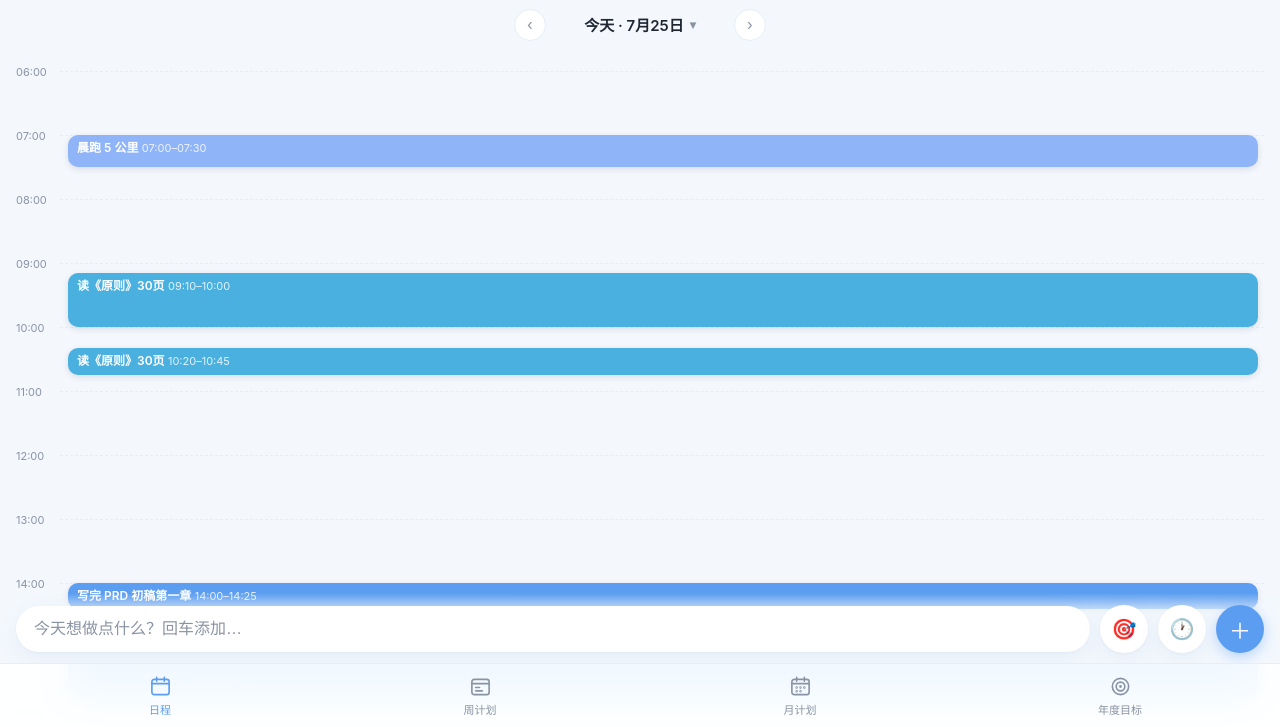
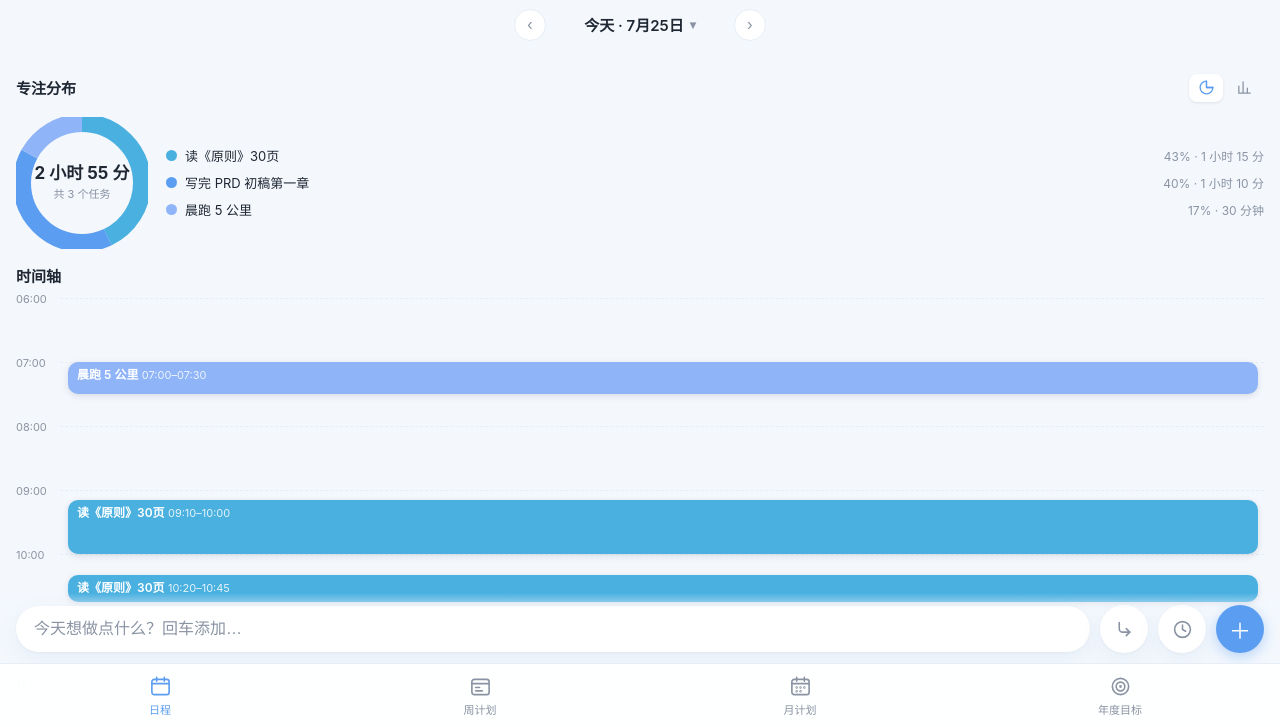
Before and after one commit to Narzis-ctr/stepping, a plain HTML site: page index.html in a window 1280 px wide. Both pictures are taken after a click on the element 1216 px from the left and 30 px from the top of the page. Shown: the part 73-800 px from the top of the page. Drawn offline with Linux system fonts and the light colour scheme.

Commit message:
专注分布加扇形/条形图切换(默认扇形)并前置 + 周/月计划也支持挂靠上级 + 图标统一为线性风格
Co-Authored-By: Claude <noreply@anthropic.com>

```diff
--- a/index.html
+++ b/index.html
@@ -248,16 +248,39 @@
   }
   .tl-block b{font-weight:600;}
   .tl-block .bt{opacity:.85;font-size:11px;}
+  .tl-sec-head{display:flex;align-items:center;justify-content:space-between;margin:0 0 12px;}
+  .tl-sec-head h3{font-size:15px;font-weight:700;margin:0;color:var(--ink);}
+  .tl-chart-toggle{display:flex;gap:4px;background:var(--bg);border-radius:10px;padding:3px;}
+  .tl-chart-toggle .seg{
+    width:34px;height:28px;border-radius:8px;display:flex;align-items:center;justify-content:center;
+    color:var(--sub);cursor:pointer;transition:.15s;user-select:none;
+  }
+  .tl-chart-toggle .seg svg{width:17px;height:17px;display:block;}
+  .tl-chart-toggle .seg.on{background:var(--card);color:var(--accent);box-shadow:0 1px 3px rgba(31,39,51,.1);}
   .tl-stats{margin-top:6px;}
-  .tl-stats h3{font-size:14px;font-weight:700;margin:0 0 10px;color:var(--ink);}
-  .tl-stat-row{display:flex;align-items:center;gap:9px;margin-bottom:12px;}
+  /* 饼（环形）图 */
+  .tl-pie-wrap{display:flex;align-items:center;gap:18px;margin-bottom:16px;}
+  .tl-pie{flex:0 0 auto;position:relative;width:132px;height:132px;}
+  .tl-pie svg{transform:rotate(-90deg);display:block;}
+  .tl-pie-center{position:absolute;inset:0;display:flex;flex-direction:column;align-items:center;justify-content:center;}
+  .tl-pie-center .big{font-size:17px;font-weight:700;color:var(--ink);line-height:1.1;}
+  .tl-pie-center .sm{font-size:11px;color:var(--sub);margin-top:2px;}
+  .tl-pie-legend{flex:1 1 auto;min-width:0;}
+  .tl-pie-legend .lg{display:flex;align-items:center;gap:8px;font-size:13px;color:var(--ink);margin-bottom:8px;}
+  .tl-pie-legend .lg:last-child{margin-bottom:0;}
+  .tl-pie-legend .lg .nm{flex:1 1 auto;min-width:0;overflow:hidden;text-overflow:ellipsis;white-space:nowrap;}
+  .tl-pie-legend .lg .vl{flex:0 0 auto;color:var(--sub);font-size:12px;}
+  /* 条形图 */
+  .tl-barchart{margin-bottom:14px;}
+  .tl-stat-row{display:flex;align-items:center;gap:9px;margin-bottom:14px;}
   .tl-dot{width:11px;height:11px;border-radius:50%;flex:0 0 auto;}
   .tl-stat-body{flex:1 1 auto;min-width:0;}
-  .tl-stat-top{display:flex;justify-content:space-between;font-size:13px;color:var(--ink);margin-bottom:4px;}
+  .tl-stat-top{display:flex;justify-content:space-between;font-size:13px;color:var(--ink);margin-bottom:5px;}
+  .tl-stat-top .nm{overflow:hidden;text-overflow:ellipsis;white-space:nowrap;}
   .tl-stat-top .mins{color:var(--sub);font-size:12px;flex:0 0 auto;margin-left:8px;}
-  .tl-bar{height:7px;border-radius:4px;background:var(--line);overflow:hidden;}
-  .tl-bar-fill{height:100%;border-radius:4px;}
-  .tl-total{text-align:center;font-size:13px;color:var(--sub);margin-top:2px;}
+  .tl-bar{height:9px;border-radius:5px;background:var(--line);overflow:hidden;}
+  .tl-bar-fill{height:100%;border-radius:5px;transition:width .3s;}
+  .tl-total{text-align:center;font-size:13px;color:var(--sub);margin:2px 0 24px;}
   .cal-mask{
     position:fixed;inset:0;background:rgba(32,35,46,.28);backdrop-filter:blur(2px);
     display:flex;align-items:flex-end;justify-content:center;z-index:50;
@@ -371,8 +394,8 @@
     <div class="parent-hint" id="parentHint"></div>
     <div class="input-row">
       <input id="taskInput" class="main-input" type="text" placeholder="添加任务，回车提交…" autocomplete="off" />
-      <button class="icon-btn" id="parentBtn" title="挂到上级目标">🎯</button>
-      <button class="icon-btn" id="timeBtn" title="设置时间">🕐</button>
+      <button class="icon-btn" id="parentBtn" title="挂到上级目标"><svg viewBox="0 0 24 24" width="21" height="21" fill="none" stroke="currentColor" stroke-width="1.8" stroke-linecap="round" stroke-linejoin="round"><path d="M6 4v7a4 4 0 0 0 4 4h8"/><path d="M14 11l4 4-4 4"/></svg></button>
+      <button class="icon-btn" id="timeBtn" title="设置时间"><svg viewBox="0 0 24 24" width="21" height="21" fill="none" stroke="currentColor" stroke-width="1.8" stroke-linecap="round" stroke-linejoin="round"><circle cx="12" cy="12" r="9"/><path d="M12 7v5l3.5 2"/></svg></button>
       <button class="submit" id="submitBtn">＋</button>
     </div>
   </div>
@@ -432,6 +455,7 @@ let current = 0;       // 日程内当前清单索引
 let useTime = false;   // 是否展开时间选择
 let currentDate = todayStr();   // 日程当前查看的日期
 let dayMode = "list";  // 日程视图：list 清单 | timeline 时间轴
+let chartMode = "pie"; // 专注分布图：pie 扇形 | bar 条形
 let pendingParentId = null;   // 新任务待挂靠的上级目标 id
 
 /* ---------- 日期工具 ---------- */
@@ -862,13 +886,49 @@ function daySessions(dateStr_){
 }
 function renderTimeline(){
   const sessions=daySessions(currentDate);
-  const wrap=document.createElement("div");
-  wrap.className="timeline-wrap";
   if(!sessions.length){
     singleEl.innerHTML='<div class="tl-empty"><span class="big">🍅</span>今天还没有专注记录<br>点任务上的「▶ 专注」开始第一段番茄钟</div>';
     return;
   }
-  // 自动适配范围：最早开始 → 最晚结束，上下各留 ~30 分钟，整点对齐
+  const wrap=document.createElement("div");
+  wrap.className="timeline-wrap";
+
+  // —— 专注分布：默认扇形图，可切条形图（放在最前面）——
+  const byTask={};
+  sessions.forEach(s=>{ (byTask[s.task.id] ||= {task:s.task, sec:0}).sec+=s.focusSec||0; });
+  const rows=Object.values(byTask).sort((a,b)=>b.sec-a.sec);
+  const totalSec=rows.reduce((s,r)=>s+r.sec,0);
+
+  const stats=document.createElement("div");
+  stats.className="tl-stats";
+  const head=document.createElement("div");
+  head.className="tl-sec-head";
+  head.innerHTML=`<h3>专注分布</h3>
+    <div class="tl-chart-toggle">
+      <div class="seg${chartMode==='pie'?' on':''}" data-chart="pie" title="扇形图">${ICON_PIE}</div>
+      <div class="seg${chartMode==='bar'?' on':''}" data-chart="bar" title="条形图">${ICON_BAR}</div>
+    </div>`;
+  stats.appendChild(head);
+  const chartBox=document.createElement("div");
+  chartBox.className="tl-chart-box";
+  stats.appendChild(chartBox);
+  renderChart(chartBox, rows, totalSec);
+  head.querySelectorAll(".seg").forEach(seg=>{
+    seg.onclick=()=>{
+      chartMode=seg.dataset.chart;
+      head.querySelectorAll(".seg").forEach(s=>s.classList.toggle("on", s.dataset.chart===chartMode));
+      renderChart(chartBox, rows, totalSec);
+    };
+  });
+  wrap.appendChild(stats);
+
+  // —— 时间轴：自动适配范围（最早开始 → 最晚结束）——
+  const tlHead=document.createElement("div");
+  tlHead.className="tl-sec-head";
+  tlHead.style.marginTop="4px";
+  tlHead.innerHTML="<h3>时间轴</h3>";
+  wrap.appendChild(tlHead);
+
   const minS=Math.min(...sessions.map(s=>s.start));
   const maxE=Math.max(...sessions.map(s=>s.end));
   const startH=Math.max(0, new Date(minS).getHours() - (new Date(minS).getMinutes()<30?1:0));
@@ -882,7 +942,6 @@ function renderTimeline(){
 
   const grid=document.createElement("div");
   grid.className="tl-grid"; grid.style.height=gridH+"px";
-  // 整点刻度线
   for(let h=startH;h<=endH;h++){
     const row=document.createElement("div");
     row.className="tl-hour";
@@ -890,7 +949,6 @@ function renderTimeline(){
     row.innerHTML=`<span class="hh">${String(h).padStart(2,"0")}:00</span><span class="ln"></span>`;
     grid.appendChild(row);
   }
-  // session 色块
   const blocks=document.createElement("div");
   blocks.className="tl-blocks"; blocks.style.height=gridH+"px";
   sessions.forEach(s=>{
@@ -903,20 +961,50 @@ function renderTimeline(){
     b.style.background=colorOf(s.task.id);
     const t1=new Date(s.start), t2=new Date(s.end);
     const hm=d=>`${String(d.getHours()).padStart(2,"0")}:${String(d.getMinutes()).padStart(2,"0")}`;
-    b.innerHTML=`<b>${s.task.text}</b> <span class="bt">${hm(t1)}–${hm(t2)}</span>`;
+    b.innerHTML=`<b>${escapeHtml(s.task.text)}</b> <span class="bt">${hm(t1)}–${hm(t2)}</span>`;
     blocks.appendChild(b);
   });
   grid.appendChild(blocks);
   wrap.appendChild(grid);
 
-  // 底部专注统计：按任务合计
-  const byTask={};
-  sessions.forEach(s=>{ (byTask[s.task.id] ||= {task:s.task, sec:0}).sec+=s.focusSec||0; });
-  const rows=Object.values(byTask).sort((a,b)=>b.sec-a.sec);
-  const totalSec=rows.reduce((s,r)=>s+r.sec,0);
-  const stats=document.createElement("div");
-  stats.className="tl-stats";
-  stats.innerHTML="<h3>专注分布</h3>";
+  singleEl.innerHTML="";
+  singleEl.appendChild(wrap);
+}
+
+// 专注分布图：扇形（环形）或条形，二选一渲染到容器
+function renderChart(box, rows, totalSec){
+  box.innerHTML="";
+  if(chartMode==="pie"){
+    const R=60, C=2*Math.PI*R, size=132;
+    let off=0;
+    let segs="";
+    rows.forEach(r=>{
+      const frac=totalSec? r.sec/totalSec : 0;
+      const len=frac*C;
+      segs+=`<circle cx="${size/2}" cy="${size/2}" r="${R}" fill="none"
+        stroke="${colorOf(r.task.id)}" stroke-width="18"
+        stroke-dasharray="${len} ${C-len}" stroke-dashoffset="${-off}"/>`;
+      off+=len;
+    });
+    const legend=rows.map(r=>{
+      const pct=totalSec? Math.round(r.sec/totalSec*100):0;
+      return `<div class="lg"><span class="tl-dot" style="background:${colorOf(r.task.id)}"></span>
+        <span class="nm">${escapeHtml(r.task.text)}</span>
+        <span class="vl">${pct}% · ${fmtDur(r.sec)}</span></div>`;
+    }).join("");
+    box.innerHTML=`<div class="tl-pie-wrap">
+      <div class="tl-pie">
+        <svg width="${size}" height="${size}" viewBox="0 0 ${size} ${size}">
+          <circle cx="${size/2}" cy="${size/2}" r="${R}" fill="none" stroke="var(--line)" stroke-width="18"/>
+          ${segs}
+        </svg>
+        <div class="tl-pie-center"><span class="big">${fmtDur(totalSec)}</span><span class="sm">共 ${rows.length} 个任务</span></div>
+      </div>
+      <div class="tl-pie-legend">${legend}</div>
+    </div>`;
+  }else{
+    const bc=document.createElement("div");
+    bc.className="tl-barchart";
     rows.forEach(r=>{
       const pct=totalSec? Math.round(r.sec/totalSec*100):0;
       const col=colorOf(r.task.id);
@@ -924,23 +1012,23 @@ function renderTimeline(){
       row.className="tl-stat-row";
       row.innerHTML=`<div class="tl-dot" style="background:${col}"></div>
         <div class="tl-stat-body">
-        <div class="tl-stat-top"><span>${r.task.text}</span><span class="mins">${fmtDur(r.sec)} · ${pct}%</span></div>
+          <div class="tl-stat-top"><span class="nm">${escapeHtml(r.task.text)}</span><span class="mins">${fmtDur(r.sec)} · ${pct}%</span></div>
           <div class="tl-bar"><div class="tl-bar-fill" style="width:${pct}%;background:${col}"></div></div>
         </div>`;
-    stats.appendChild(row);
+      bc.appendChild(row);
     });
+    box.appendChild(bc);
     const tot=document.createElement("div");
     tot.className="tl-total"; tot.textContent="共 "+fmtDur(totalSec)+" · "+rows.length+" 个任务";
-  stats.appendChild(tot);
-  wrap.appendChild(stats);
-
-  singleEl.innerHTML="";
-  singleEl.appendChild(wrap);
+    box.appendChild(tot);
+  }
 }
 
 /* ---------- 清单 / 时间轴 模式切换 ---------- */
 const ICON_LIST='<svg viewBox="0 0 24 24" fill="none" stroke="currentColor" stroke-width="1.8" stroke-linecap="round" stroke-linejoin="round"><path d="M8 6h13M8 12h13M8 18h13M3 6h.01M3 12h.01M3 18h.01"/></svg>';
 const ICON_TL='<svg viewBox="0 0 24 24" fill="none" stroke="currentColor" stroke-width="1.8" stroke-linecap="round" stroke-linejoin="round"><path d="M5 3v18"/><circle cx="5" cy="8" r="2"/><circle cx="5" cy="16" r="2"/><path d="M9 8h11M9 16h7"/></svg>';
+const ICON_PIE='<svg viewBox="0 0 24 24" fill="none" stroke="currentColor" stroke-width="1.8" stroke-linecap="round" stroke-linejoin="round"><path d="M12 3a9 9 0 1 0 9 9h-9V3z"/><path d="M12 3v9h9"/></svg>';
+const ICON_BAR='<svg viewBox="0 0 24 24" fill="none" stroke="currentColor" stroke-width="1.8" stroke-linecap="round" stroke-linejoin="round"><path d="M4 20V10M10 20V4M16 20v-7M4 20h16"/></svg>';
 function syncModeToggle(){
   if(view!=="day"){ modeToggleEl.style.display="none"; return; }
   modeToggleEl.style.display="flex";
@@ -1038,8 +1126,8 @@ function addTask(){
   const task={ id:uid(), text, done:false, createdAt:Date.now(),
     due:(useTime&&timeInput.value)? timeInput.value : null, parentText:null, children:[], sessions:[] };
   if(view==="day") task.date=currentDate;   // 日程任务归属到当前查看的日期
-  // 挂靠上级：把这条任务挂到某个更高层目标下，进度自动上卷
-  if(view==="day" && pendingParentId){
+  // 挂靠上级：把这条任务挂到某个更高层目标下，进度自动上卷（日/周/月均可）
+  if(pendingParentId){
     const parent=taskById(pendingParentId);
     if(parent){
       task.parentText=parent.text;
@@ -1078,10 +1166,17 @@ timeBtn.onclick=()=>{
 clearTime.onclick=()=>{ timeInput.value=""; useTime=false; pickerRow.classList.remove("show"); timeBtn.classList.remove("on"); };
 
 /* ---------- 挂靠上级：选一个更高层目标 ---------- */
-// 挂靠上级：底部弹层，按 年/月/周 分组竖排，点一项即选中
+// 各视图可挂靠的上级层级（严格高于当前层：日<周<月<年）
+const PARENT_GROUPS={
+  day:[["year","年度目标"],["month","月计划"],["week","周计划"]],
+  week:[["year","年度目标"],["month","月计划"]],
+  month:[["year","年度目标"]],
+  year:[]
+};
+// 挂靠上级：底部弹层，按层级分组竖排，点一项即选中
 function renderParentSheet(){
   parentBodyEl.innerHTML="";
-  const groups=[["year","年度目标"],["month","月计划"],["week","周计划"]];
+  const groups=PARENT_GROUPS[view]||[];
   let any=false;
   groups.forEach(([v,label])=>{
     const tasks=state[v].tasks;
@@ -1100,7 +1195,8 @@ function renderParentSheet(){
     });
   });
   if(!any){
-    parentBodyEl.innerHTML='<div class="ph-empty">还没有上级目标<br>先去「周/月/年」写下目标，<br>就能把今天的任务挂上去了</div>';
+    const tip={day:"先去「周/月/年」写下目标",week:"先去「月/年」写下目标",month:"先去「年度目标」写下目标"}[view]||"先写下更高层的目标";
+    parentBodyEl.innerHTML=`<div class="ph-empty">还没有上级目标<br>${tip}，<br>就能把它挂上去了</div>`;
   }
 }
 function openParentSheet(){ renderParentSheet(); parentMaskEl.classList.add("show"); }
@@ -1109,7 +1205,7 @@ function closeParentSheet(){ parentMaskEl.classList.remove("show"); syncParentHi
 function syncParentHint(){
   const p = pendingParentId? taskById(pendingParentId) : null;
   if(p){
-    parentHintEl.innerHTML=`🎯 挂到「${escapeHtml(p.text)}」<span class="ph-x" id="phX">✕</span>`;
+    parentHintEl.innerHTML=`<svg viewBox="0 0 24 24" width="15" height="15" fill="none" stroke="currentColor" stroke-width="2" stroke-linecap="round" stroke-linejoin="round" style="flex:0 0 auto;"><path d="M6 4v7a4 4 0 0 0 4 4h8"/><path d="M14 11l4 4-4 4"/></svg><span style="overflow:hidden;text-overflow:ellipsis;white-space:nowrap;">挂到「${escapeHtml(p.text)}」</span><span class="ph-x" id="phX">✕</span>`;
     parentHintEl.classList.add("show");
     parentBtn.classList.add("on");
     document.getElementById("phX").onclick=()=>{ pendingParentId=null; syncParentHint(); };
@@ -1163,9 +1259,9 @@ function switchView(v){
   view=v;
   [...navEl.children].forEach(it=>it.classList.toggle("active",it.dataset.view===v));
   inputEl.placeholder=VIEW_PLACEHOLDER[v];
-  // 离开日程时收起"挂靠上级"选择器；只有日程才显示该按钮
-  parentBtn.style.display = v==="day" ? "flex" : "none";
-  if(v!=="day"){ pendingParentId=null; }
+  // 挂靠上级按钮：日/周/月都可挂到更高层，年度目标已是顶层则隐藏
+  parentBtn.style.display = (PARENT_GROUPS[v]&&PARENT_GROUPS[v].length) ? "flex" : "none";
+  pendingParentId=null;   // 切层后原上级可能已不合法，重置
   syncParentHint();
   rerender();
 }
```
Lines whose indentation alone changed are shown as unchanged.
